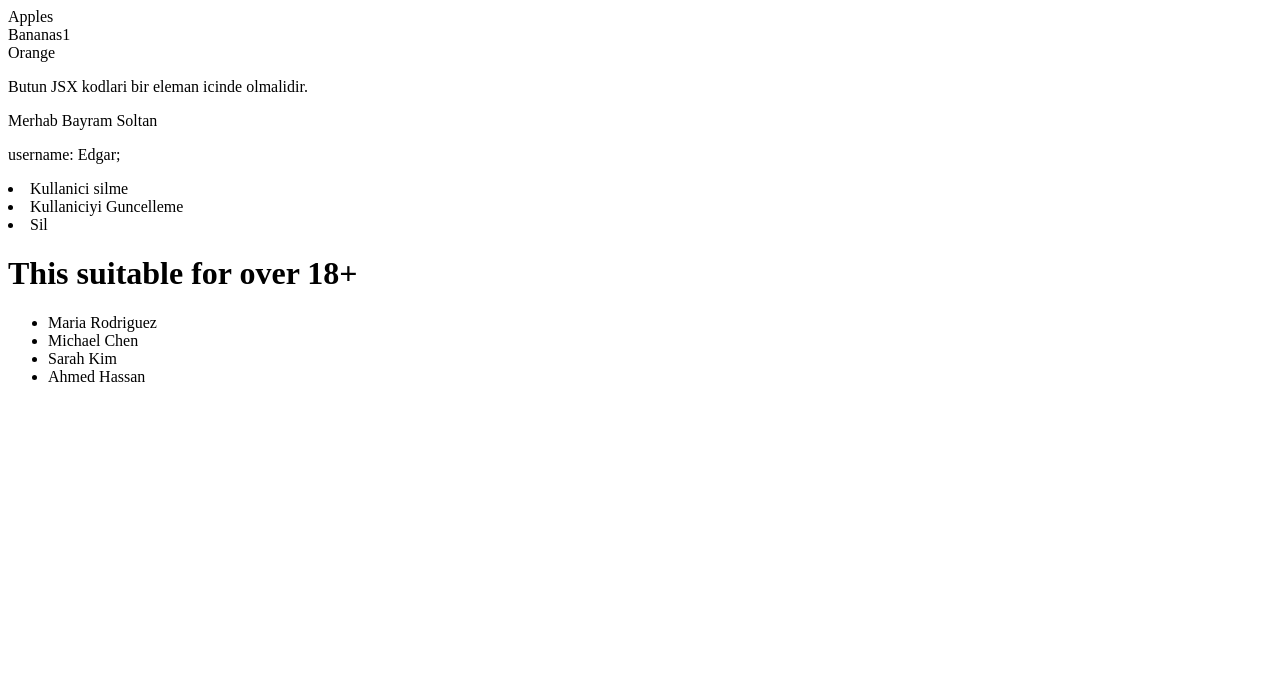
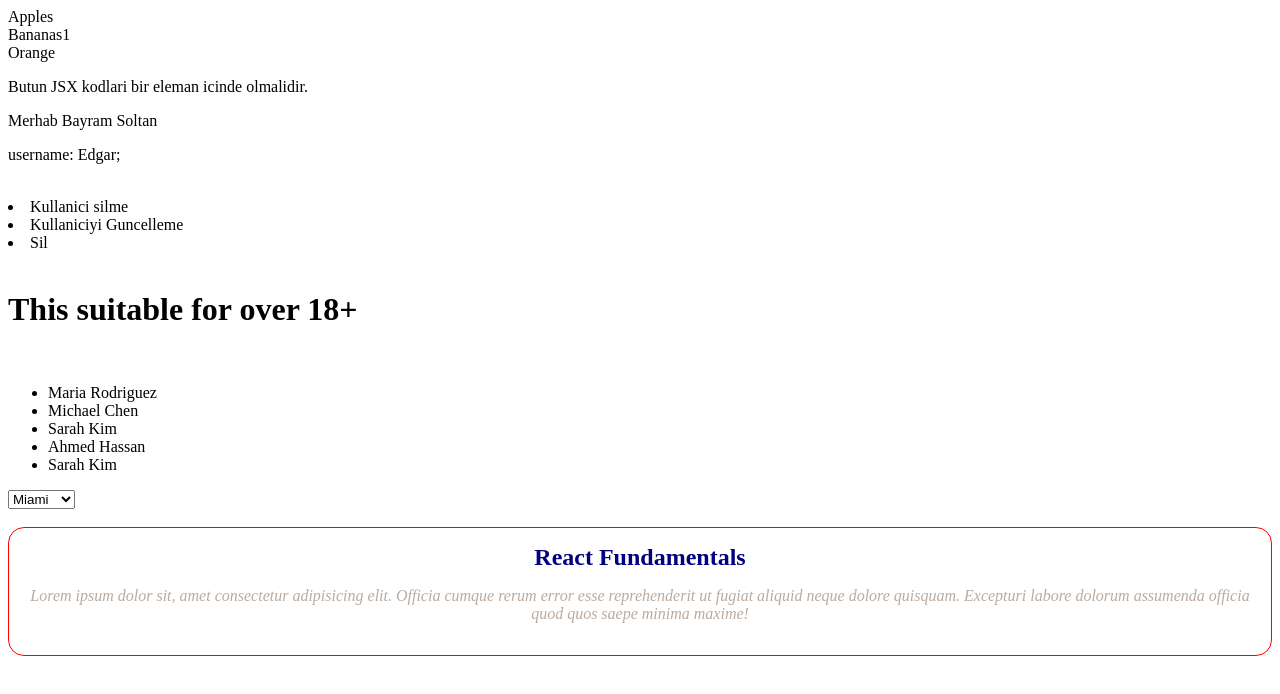
Before and after one commit to bayramsoltan/react-playground, a React (Create React App) app in the folder basics/: page / in a window 1280 px wide. Shown: the top 694 px of the page. Built offline with nearby package versions, Linux system fonts and the light colour scheme.

Commit message:
inline-styling

```diff
--- a/basics/src/App.js
+++ b/basics/src/App.js
@@ -4,6 +4,7 @@ import Jsx1 from './components/2-jsx/01-jsx';
 import Jsx2 from './components/2-jsx/02-jsx';
 import Jsx3 from './components/2-jsx/03-jsx';
 import Jsx4 from './components/2-jsx/04-jsx';
+import InlineStyling from './components/03-styles/01-inline-styling';
 
 //import etmeyi unutmu bu klasor tum companentleri uzerinde bir html sayfasi gibi
 export default function App() {
@@ -13,9 +14,15 @@ export default function App() {
             <Bananas1 />
             <Orange />
             <Jsx1> </Jsx1>
+            <br/>
             <Jsx2></Jsx2>
+            <br/>
             <Jsx3></Jsx3>
+            <br/>
             <Jsx4/>
+            <br/>
+            <InlineStyling/>
+            <br/>
         </>
     )
 };
--- /dev/null
+++ b/basics/src/components/03-styles/01-inline-styling.js
@@ -0,0 +1,32 @@
+import React from 'react'
+
+
+function InlineStyling() {
+    return (
+        <div
+            style={{
+                border: '1px solid red',
+                padding: '1rem',
+                borderRadius: "1rem",
+                textAlign: 'center'
+            }}
+        >
+            <h2
+                style={{
+                    margin: 0,
+                    color: 'navy'
+                }}
+            >React Fundamentals</h2>
+            <p
+                style={{
+                    fontStyle: 'italic',
+                    color: 'rgba(155,135, 120, 0.7)'
+                }}
+            >
+                Lorem ipsum dolor sit, amet consectetur adipisicing elit. Officia cumque rerum error esse reprehenderit ut fugiat aliquid neque dolore quisquam. Excepturi labore dolorum assumenda officia quod quos saepe minima maxime!
+            </p>
+        </div>
+    )
+}
+
+export default InlineStyling
--- a/basics/src/components/2-jsx/04-jsx.js
+++ b/basics/src/components/2-jsx/04-jsx.js
@@ -1,25 +1,30 @@
 import React from 'react'
 
 const Jsx4 = () => {
-    const names = ["Maria Rodriguez", "Michael Chen", "Sarah Kim", "Ahmed Hassan"];
+    const names = ["Maria Rodriguez", "Michael Chen", "Sarah Kim", "Ahmed Hassan", "Sarah Kim"];
     const cities = ["Miami", "Toronto", "Seoul", "Cairo"];
+    // const nameInfo = names.map((name, index) => {
+    //     return <div>{name}</div>
+    // });
 
-    const nameInfo = names.map((name) => {
-        return <div>{name}</div>
-    });
+    const nameInfo = names.map((name, index) => <div>{name}</div>)
+    const check = true;
 
+    console.log(nameInfo);
     return (
         <div>
             <ul>
                 {
-                    names.map((name)=>{
-                        return <li>{name}</li>
-                    })
+                    names.map((name, index) => <li key={index}>{name}</li>)
                 }
             </ul>
+            <select>
+                {
+                    cities.map((city, index) => <option key={index}>{city}</option>)
+                }
+            </select>
         </div>
     )
-
 }
 
 export default Jsx4;
```
